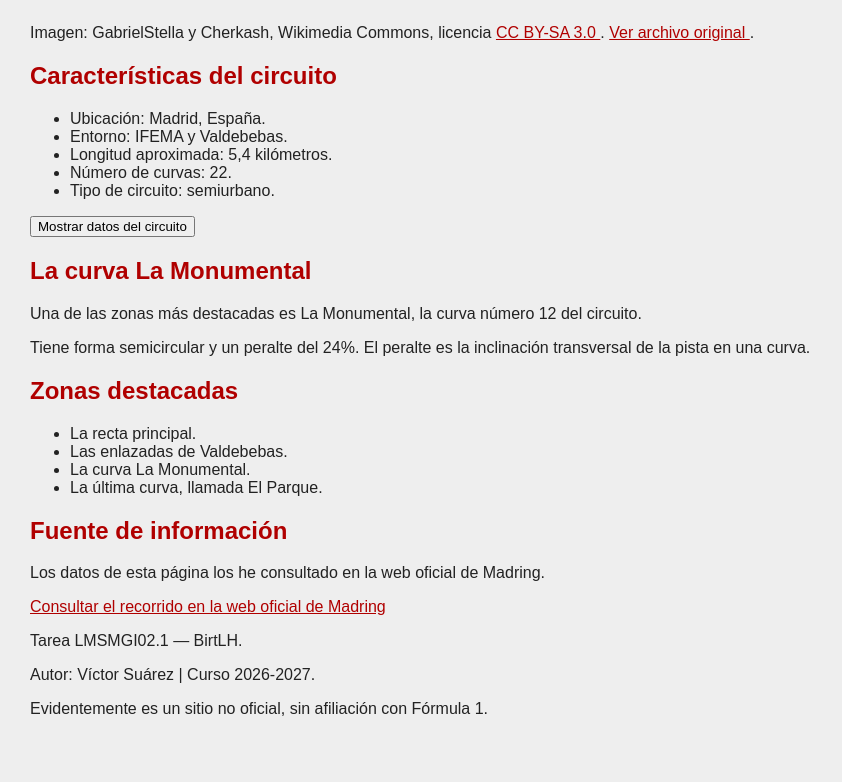
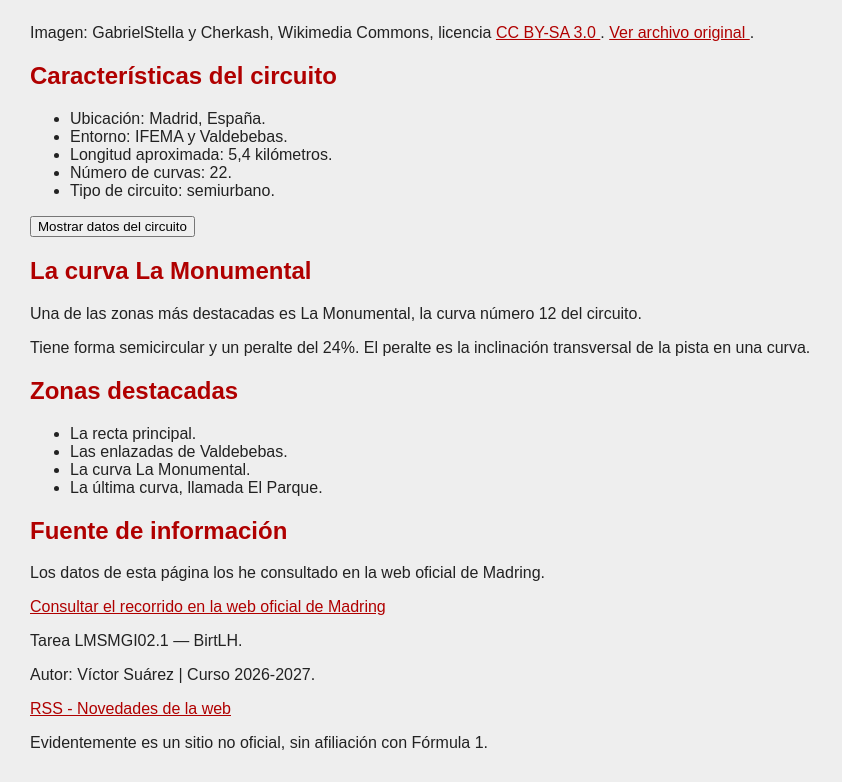
Before and after one commit to victorBIRT/vsuarez-formula1, a plain HTML site: page circuito.html in a window 1280 px wide. Shown: the part 887-1669 px from the top of the page, without its empty margins (0-842 px from the left). Before the commit the page ends 1635 px from the top, so only its background shows below. Drawn offline with Linux system fonts and the light colour scheme.

Commit message:
Update circuito.html enlace rss

```diff
--- a/circuito.html
+++ b/circuito.html
@@ -112,6 +112,7 @@
     <footer>
         <p>Tarea LMSMGI02.1 — BirtLH.</p>
         <p>Autor: Víctor Suárez | Curso 2026-2027.</p>
+        <p><a href="rss.xml">RSS - Novedades de la web</a></p>
         <p>Evidentemente es un sitio no oficial, sin afiliación con Fórmula 1.</p>
     </footer>
 </body>
```
